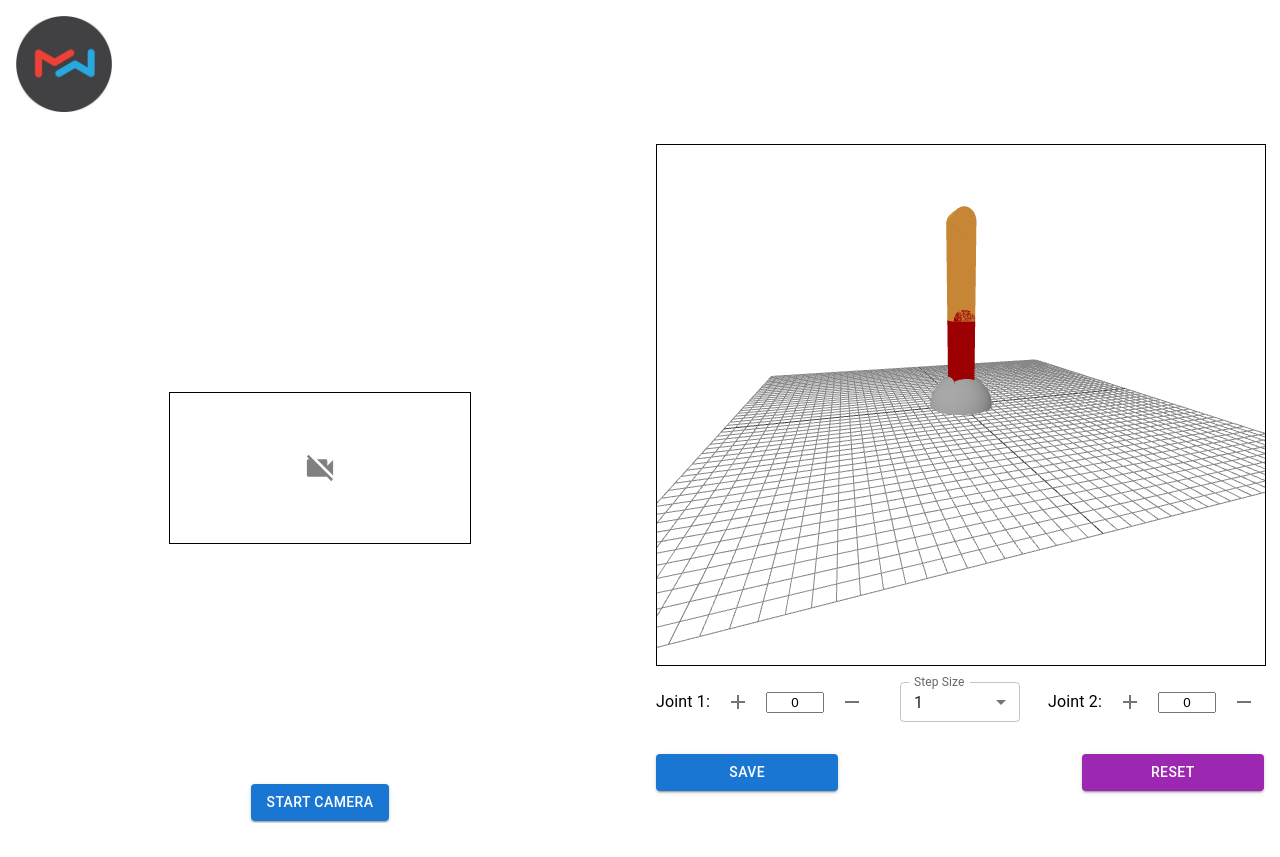
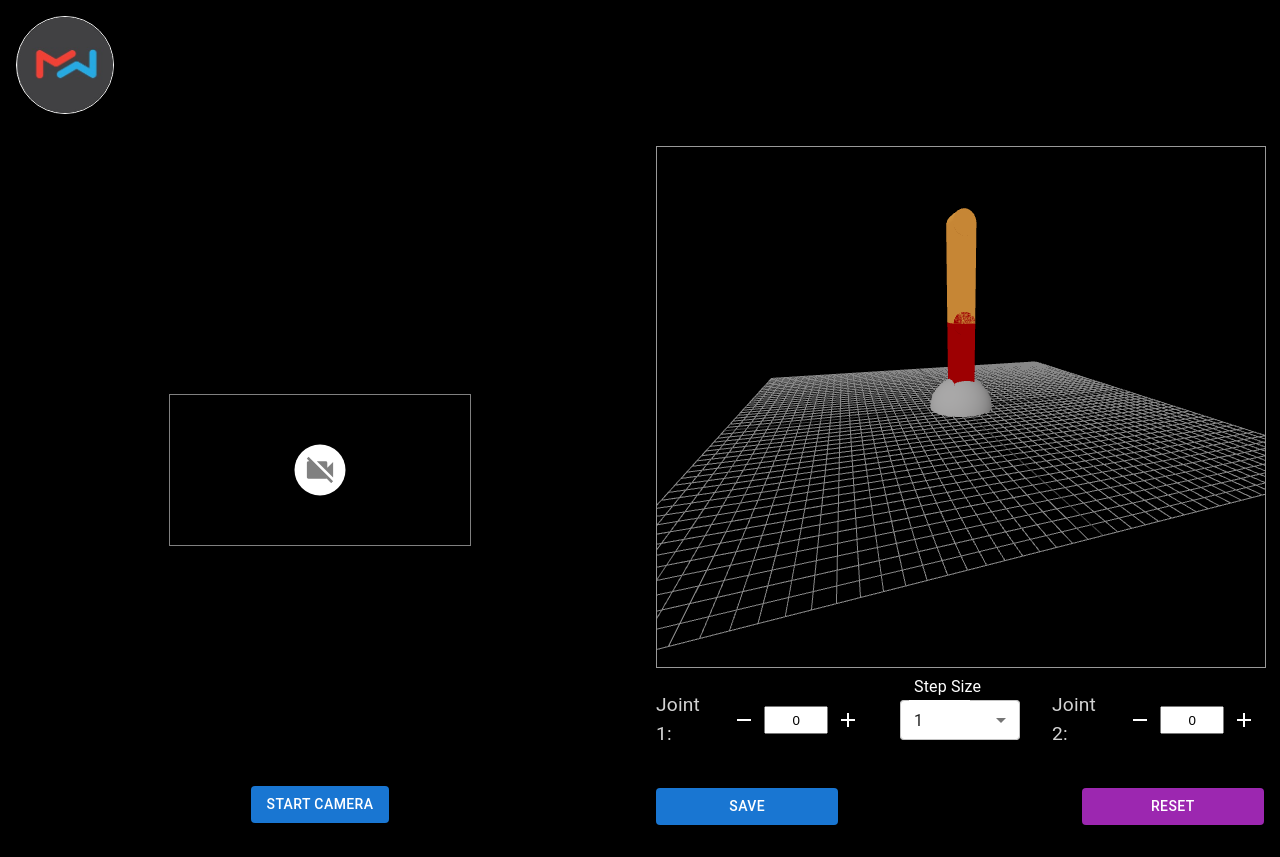
Before and after one commit to akankshapawar1/robot-arm, a React (Create React App) app: page / in a window 1280 px wide. Before the commit the page ends 823 px from the top, so only its background shows below. Built offline with nearby package versions, Linux system fonts and the light colour scheme.

Commit message:
do not edit now

```diff
--- a/src/App.js
+++ b/src/App.js
@@ -2,7 +2,7 @@ import React, { useEffect, useRef, useState } from 'react';
 import { Button, Grid, Box } from '@mui/material';
 import VideocamOffIcon from '@mui/icons-material/VideocamOff';
 import RobotComponent from './robot/RobotComponent.js';
-import logo from './mowito_logo.jpeg';
+import logo from './mowito_logo.png';
 
 function App() {
   const videoRef = useRef(null);
@@ -43,9 +43,19 @@ function App() {
   }, [stream]);
 
   return (
-    <Box className="App" sx={{ display: 'flex', flexDirection: 'column', height: '100vh' }}>
+    <Box className="App" sx={{ display: 'flex', flexDirection: 'column', height: '100vh', backgroundColor:'#000000' }}>
       <Box sx={{ padding: '1rem', display: 'flex', justifyContent: 'flex-start', alignItems: 'center' }}>
-        <img src={logo} alt="logo" style={{ height: '6rem', width: 'auto' }} />
+      <img
+        src={logo}
+        alt="logo"
+        style={{
+          height: '6rem',
+          width: '6rem', // Set width equal to height for a perfect circle
+          border: '1px white solid',
+          borderRadius: '50%', // This makes the border circular
+          objectFit: 'cover', // Ensures the image covers the circular area without distortion
+        }}
+      />
       </Box>
       <Grid container sx={{ flexGrow: 1 }}>
         <Grid item xs={12} md={6} sx={{ display: 'flex', flexDirection: 'column', alignItems: 'center' }}>
@@ -67,7 +77,7 @@ function App() {
               style={{
                 maxWidth: '100%',
                 maxHeight: '100%',
-                border:'1px black solid'
+                border:'1px gray solid'
               }}
             />
             {!stream && (
--- a/src/index.css
+++ b/src/index.css
@@ -5,6 +5,7 @@ body {
     sans-serif;
   -webkit-font-smoothing: antialiased;
   -moz-osx-font-smoothing: grayscale;
+  background-color: black;
 }
 
 code {
--- a/src/robot/RobotComponent.js
+++ b/src/robot/RobotComponent.js
@@ -62,8 +62,8 @@ function Chain({ angles, refs, index, colors }) {
 
   return (
       <group ref={refs[index]} position={position} rotation={[0, 0, angles[index] * (Math.PI / 180)]}>
-          <Link dimensions={[10, boxHeight, 10]} color={color} position={[0, boxHeight / 2, 0]} />
-          <Chain angles={angles} refs={refs} index={index + 1} colors={colors} />
+        <Link dimensions={[10, boxHeight, 10]} color={color} position={[0, boxHeight / 2, 0]} />
+        <Chain angles={angles} refs={refs} index={index + 1} colors={colors} />
       </group>
   );
 }
@@ -110,7 +110,7 @@ export default function RobotComponent() {
       padding: '1rem',
       margin: 'auto',
     }}>
-      <Canvas camera={{ position: [150, 50, 50], fov: 75 }} style={{ height: '65vh', border:'1px black solid'}}>
+      <Canvas camera={{ position: [150, 50, 50], fov: 75 }} style={{ height: '65vh', border: '1px #999999 solid' }}>
         <directionalLight intensity={1} position={[100, 100, 100]} castShadow />
         <ambientLight intensity={1} />
         <OrbitControls />
@@ -120,13 +120,21 @@ export default function RobotComponent() {
 
       <Box sx={{display:'flex', flexDirection:'row', justifyContent:'space-between', alignItems: 'center', marginBottom: '1rem' }}>
         <Box sx={{ display: 'flex', alignItems: 'center' }}>
-          <Typography component="label" sx={{ marginRight: '0.5rem' }}>Joint 1:</Typography>
-          <IconButton onClick={increaseAngle1}><AddIcon/></IconButton>
-          <input type="text" value={angles[0]} readOnly style={{ width: '50px', textAlign: 'center', margin: '0 0.5rem' }} />
-          <IconButton onClick={decreaseAngle1}><RemoveIcon/></IconButton>
+          <Typography component="label" sx={{ color: 'lightgray', marginRight: '0.5rem' , fontSize:'1.2rem'}}>Joint 1:</Typography>
+          <IconButton onClick={decreaseAngle1} sx={{ color: 'white','&:hover': {
+                backgroundColor: 'gray',
+                color: 'white',
+              }, }}><RemoveIcon/></IconButton>
+          <input type="text" value={angles[0]} readOnly style={{ textAlign: 'center', padding:'0.3rem', width:'50px', pointerEvents:'none' }} />
+          <IconButton onClick={increaseAngle1} sx={{ color: 'white','&:hover': {
+                backgroundColor: 'gray',
+                color: 'white',
+              }, }}><AddIcon/></IconButton>
         </Box>
-        <FormControl variant="outlined" sx={{ minWidth: 120, margin: '1rem' }}>
-          <InputLabel id="increment-label">Step Size</InputLabel> {/* Updated label */}
+        <FormControl variant="outlined" sx={{ minWidth: 120, margin: '2rem' }}>
+        <InputLabel id="increment-label" sx={{ color: 'white', transform: 'translate(14px, -25px) scale(1)' }}>
+          Step Size
+        </InputLabel>
           <Select
             labelId="increment-label"
             id="increment-select"
@@ -134,6 +142,7 @@ export default function RobotComponent() {
             onChange={(e) => setIncrement(e.target.value)}
             label="Step Size"
             size='small'
+            sx={{ backgroundColor: 'white' }}
           >
             <MenuItem value={1}>1</MenuItem>
             <MenuItem value={5}>5</MenuItem>
@@ -142,10 +151,21 @@ export default function RobotComponent() {
           </Select>
         </FormControl>
         <Box sx={{ display: 'flex', alignItems: 'center' }}>
-          <Typography component="label" sx={{ marginRight: '0.5rem' }}>Joint 2:</Typography>
-          <IconButton onClick={increaseAngle2}><AddIcon/></IconButton>
-          <input type="text" value={angles[1]} readOnly style={{ width: '50px', textAlign: 'center', margin: '0 0.5rem' }} />
-          <IconButton onClick={decreaseAngle2}><RemoveIcon/></IconButton>
+          <Typography component="label" sx={{ color: 'lightgray', marginRight: '0.5rem', fontSize:'1.2rem'}}>Joint 2:</Typography>
+          <IconButton onClick={decreaseAngle2} sx={{ color: 'white', '&:hover': {
+                backgroundColor: 'gray',
+                color: 'white',
+              }, }}><RemoveIcon/></IconButton>
+          <input type="text" value={angles[1]} readOnly style={{ textAlign: 'center', padding:'0.3rem', width:'50px', pointerEvents:'none'}} />
+          <IconButton onClick={increaseAngle2}
+            sx={{ color: 'white',
+              '&:hover': {
+                backgroundColor: 'gray',
+                color: 'white',
+              },
+             }}>
+            <AddIcon/>
+          </IconButton>
         </Box>
       </Box>
 
```
Also changed, not shown: src/mowito_logo.jpeg (deleted), src/mowito_logo.png (added).
